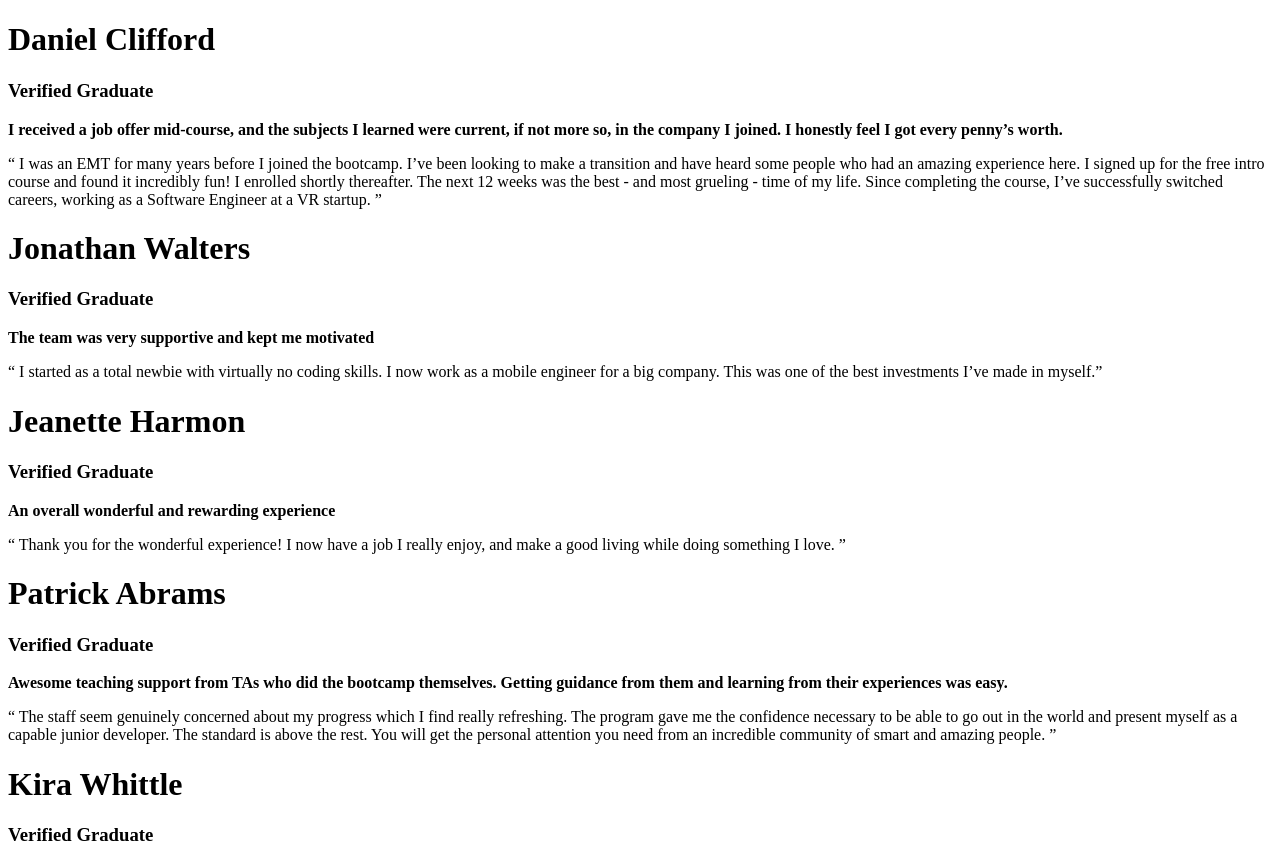
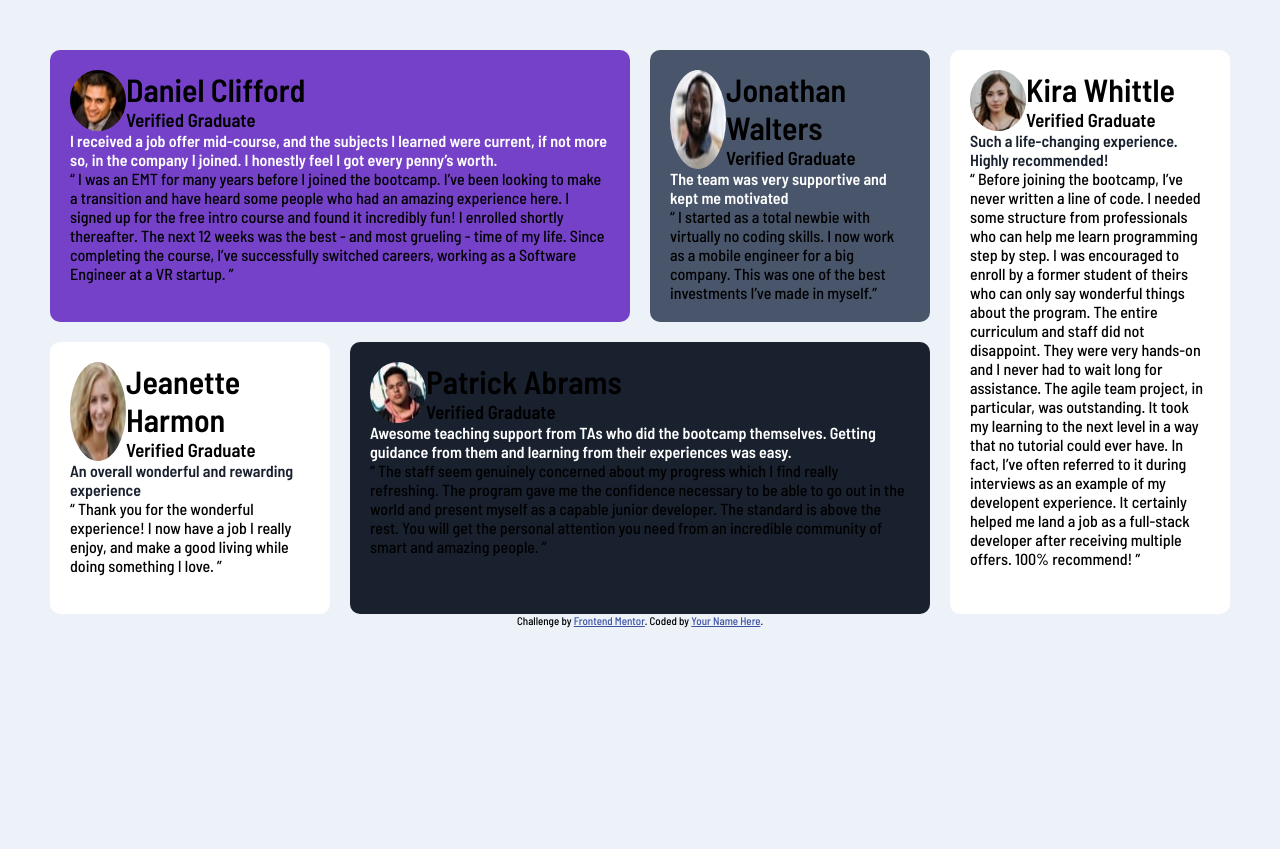
Before and after one commit to AkshayV30/testimonials-grid-section-main, a plain HTML site: page index.html in a window 1280 px wide. Shown: the top 849 px of the page. After the commit the page ends 800 px from the top, so only its background shows below. Drawn offline with Linux system fonts and the light colour scheme.

Commit message:
intial:2

```diff
--- a/index.html
+++ b/index.html
@@ -12,6 +12,8 @@
       href="./images/favicon-32x32.png"
     />
 
+    <link rel="stylesheet" href="style.css" />
+
     <style>
       @import url("https://fonts.googleapis.com/css2?family=Barlow+Semi+Condensed:wght@500;600&display=swap");
     </style>
@@ -21,8 +23,17 @@
   <body>
     <div class="container">
       <div class="testmonial-1">
-        <h1>Daniel Clifford</h1>
-        <h3 id="verified">Verified Graduate</h3>
+        <div class="profile">
+          <img
+            src="./images/image-daniel.jpg"
+            alt="image of daniel"
+            id="imgRound"
+          />
+          <div>
+            <h1>Daniel Clifford</h1>
+            <h3>Verified Graduate</h3>
+          </div>
+        </div>
         <strong>
           I received a job offer mid-course, and the subjects I learned were
           current, if not more so, in the company I joined. I honestly feel I
@@ -40,8 +51,17 @@
       </div>
 
       <div class="testmonial-2">
-        <h1>Jonathan Walters</h1>
-        <h3 id="verified">Verified Graduate</h3>
+        <div class="profile">
+          <img
+            src="./images/image-jonathan.jpg"
+            alt="image of jonathan"
+            id="imgRound"
+          />
+          <div>
+            <h1>Jonathan Walters</h1>
+            <h3>Verified Graduate</h3>
+          </div>
+        </div>
         <strong> The team was very supportive and kept me motivated </strong>
         <p>
           “ I started as a total newbie with virtually no coding skills. I now
@@ -51,8 +71,17 @@
       </div>
 
       <div class="testmonial-3">
-        <h1>Jeanette Harmon</h1>
-        <h3 id="verified">Verified Graduate</h3>
+        <div class="profile">
+          <img
+            src="./images/image-jeanette.jpg"
+            alt="image of jeanette"
+            id="imgRound"
+          />
+          <div>
+            <h1>Jeanette Harmon</h1>
+            <h3>Verified Graduate</h3>
+          </div>
+        </div>
         <strong> An overall wonderful and rewarding experience </strong>
         <p>
           “ Thank you for the wonderful experience! I now have a job I really
@@ -60,9 +89,18 @@
         </p>
       </div>
 
-      <div class="testmonal-4">
-        <h1>Patrick Abrams</h1>
-        <h3 id="verified">Verified Graduate</h3>
+      <div class="testmonial-4">
+        <div class="profile">
+          <img
+            src="./images/image-patrick.jpg"
+            alt="image of patrick"
+            id="imgRound"
+          />
+          <div>
+            <h1>Patrick Abrams</h1>
+            <h3>Verified Graduate</h3>
+          </div>
+        </div>
         <strong>
           Awesome teaching support from TAs who did the bootcamp themselves.
           Getting guidance from them and learning from their experiences was
@@ -78,9 +116,18 @@
         </p>
       </div>
 
-      <div class="testmonal-5">
-        <h1>Kira Whittle</h1>
-        <h3 id="verified">Verified Graduate</h3>
+      <div class="testmonial-5">
+        <div class="profile">
+          <img
+            src="./images/image-kira.jpg"
+            alt="image of kira"
+            id="imgRound"
+          />
+          <div>
+            <h1>Kira Whittle</h1>
+            <h3>Verified Graduate</h3>
+          </div>
+        </div>
         <strong> Such a life-changing experience. Highly recommended! </strong>
         <p>
           “ Before joining the bootcamp, I’ve never written a line of code. I
--- a/style.css
+++ b/style.css
@@ -53,8 +53,13 @@ Note for text colors:
 }
 
 body{
-    font-family: 'Barlow Semi Condensed', sans-serif;;
+    font-family: 'Barlow Semi Condensed', sans-serif;
+
+    background-color: var(--Light-grayish-blue);
+    margin:0 auto ;
+    padding:50px ;
 }
+
 /* ----------------------------------------------container-------------------------------- */
 .container{
     display: grid;
@@ -64,22 +69,57 @@ body{
     row-gap: 20px;
 }
 
+.testmonial-1 ,
+.testmonial-2 ,
+.testmonial-3 ,
+.testmonial-4 ,
+.testmonial-5{
+
+    border-radius: 10px;
+    padding: 20px;
+    text-align: left;
+}
+
+
+.testmonial-1 strong,
+.testmonial-2 strong,
+.testmonial-4 strong
+{
+
+  color: var(--White);
+}
+
+.testmonial-3 strong,
+.testmonial-5 strong{
+    color: var(--Very-dark-blackish-blue);
+}
+
+
+
+
+
+
+
 /* -----------------------------------------------testmonal--1----------------------------------- */
-.testmonal-1{
+.testmonial-1{
     grid-column: 1 / 3 ;
     grid-row: 1 / 2;
     background-color: var(--Moderate-violet);
 }
 
+/* .testmonial-1:hover{
+    box-shadow: 5px 5px 5px #000;
+} */
+
 /* -----------------------------------------------testmonal--2----------------------------------- */
-.testmonal-2{
+.testmonial-2{
     grid-column: 3 / 4 ;
     grid-row: 1 / 2;
     background-color: var(--Very-dark-grayish-blue);
 }
 
 /* -----------------------------------------------testmonal--3----------------------------------- */
-.testmonal-3{
+.testmonial-3{
     grid-column: 1 / 2 ;
     grid-row: 2 / 3;
     background-color: var(--White);
@@ -87,7 +127,7 @@ body{
 
 
 /* -----------------------------------------------testmonal--4----------------------------------- */
-.testmonal-4{
+.testmonial-4{
     grid-column: 2 / 4 ;
     grid-row: 2 / 3;
     background-color: var(--Very-dark-blackish-blue);
@@ -95,11 +135,30 @@ body{
 
 
 /* -----------------------------------------------testmonal--5----------------------------------- */
-.testmonal-5{
+.testmonial-5{
     grid-column: 4 / 5 ;
     grid-row: 1 / 3;
-    background-color: var(--white);
-    color:black;
+    background-color: var(--White);
+
+}
+
+/* --------------------------------------------------- profile -------------------------------------------- */
+.profile{
+
+    display: flex;
+
+}
+
+/* ====================================================== imgRound ============================================= */
+#imgRound{
+
+    border-radius: 100%;
+
+}
+
+/* ====================================================== verified ============================================= */
+#verified{
+
 }
 
 /* --------------------------------------------attribution--------------------------------------------------------- */
```
